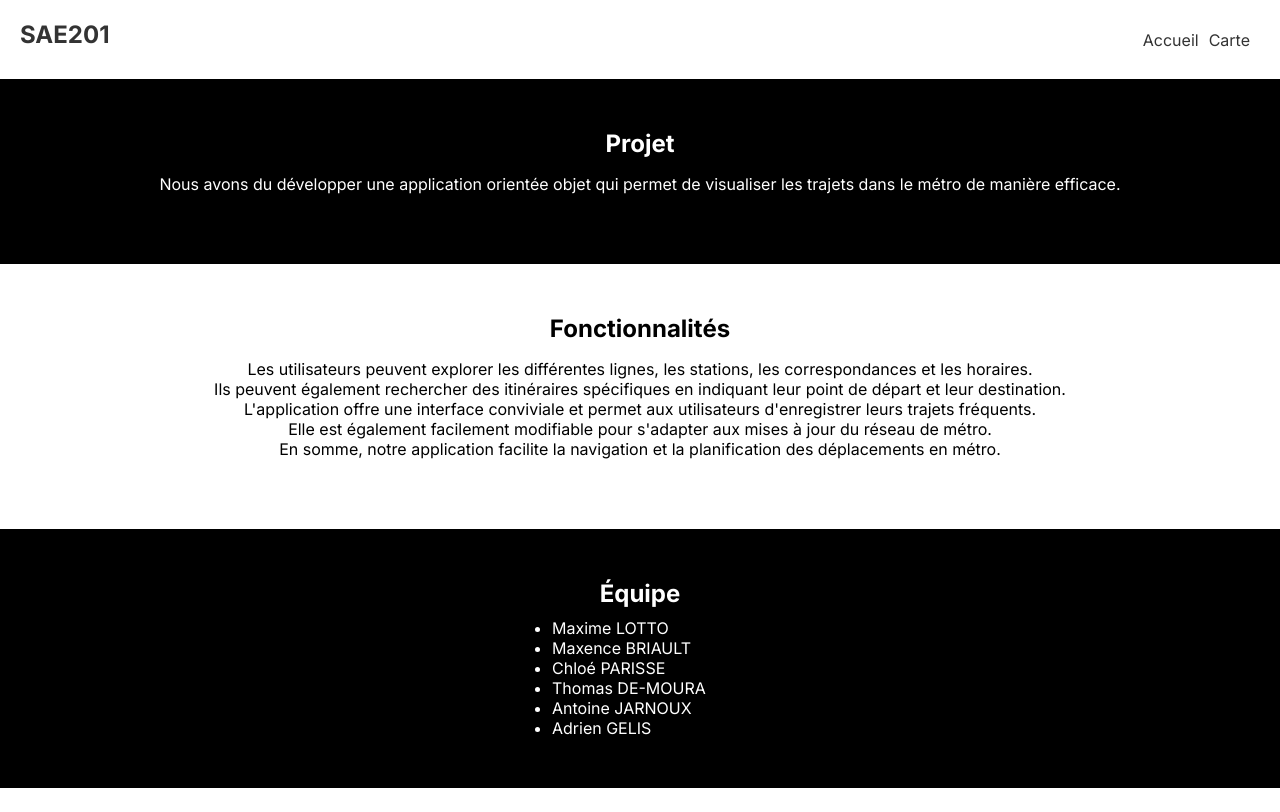
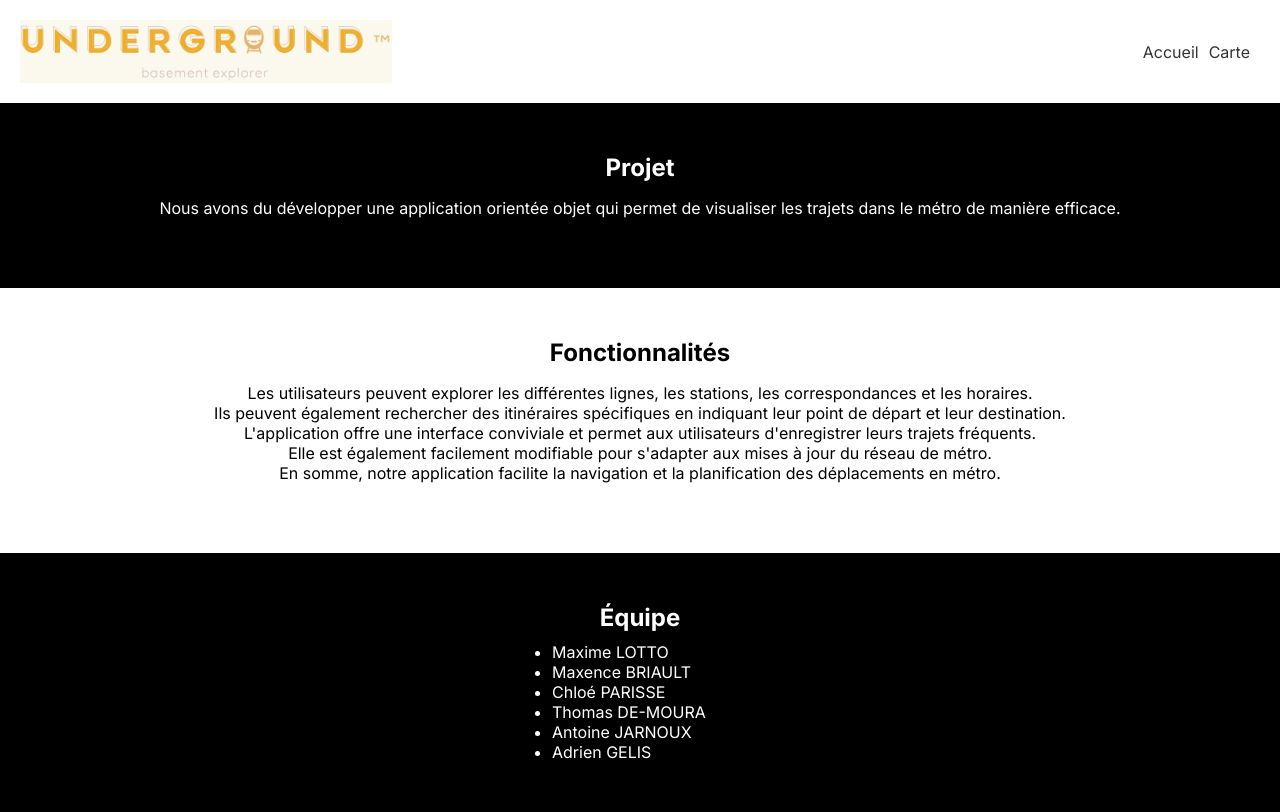
Before and after one commit to UPECSchoolProjects/SAE2.01-DevObjet, a Next.js app in the folder testaffichagestation/: page / in a window 1280 px wide. Built offline with nearby package versions, Linux system fonts and the light colour scheme.

Commit message:
:bug: Bug d'ID dans l'app

```diff
--- a/testaffichagestation/src/app/layout.tsx
+++ b/testaffichagestation/src/app/layout.tsx
@@ -2,6 +2,7 @@ import './globals.scss';
 
 import { Inter } from 'next/font/google'
 import Link from 'next/link';
+import Image from 'next/image';
 
 const inter = Inter({ subsets: ['latin'] })
 
@@ -27,7 +28,12 @@ export default function RootLayout({
       </head>
       <body className={inter.className}>
         <header>
-          <h1>SAE201</h1>
+          <Image src="/images/long_logo.png" alt="Logo"
+            width={0}
+            height={0}
+            sizes="2%"
+            style={{ width: '30%', height: 'auto' }} // optional
+          />
           <nav>
             <Link href="/">Accueil</Link>
             <Link href="/Map">Carte</Link>
```
Also changed, not shown: testaffichagestation/public/images/long_logo.png, 1 other file (tests, documents, lock files or other folders).
